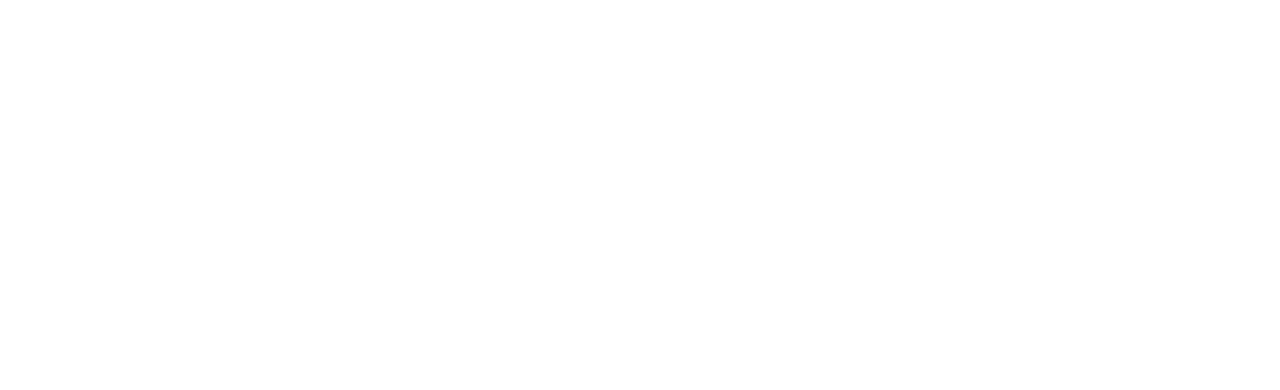
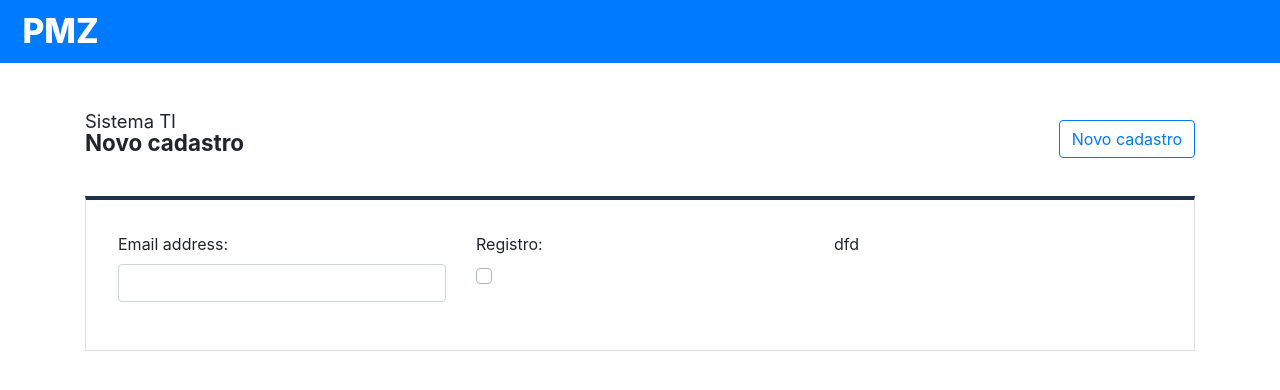
Before and after one commit to rayque/frontend-vue, a Vue app: page /cadastro in a window 1280 px wide. Shown: the top 390 px of the page. Built offline with nearby package versions, Linux system fonts and the light colour scheme.

Commit message:
add componentes

```diff
--- a/package.json
+++ b/package.json
@@ -8,6 +8,7 @@
     "lint": "vue-cli-service lint"
   },
   "dependencies": {
+    "axios": "^0.19.0",
     "bootstrap": "^4.3.1",
     "bootstrap-vue": "^2.0.0-rc.27",
     "core-js": "^2.6.5",
--- a/src/assets/custom.scss
+++ /dev/null
@@ -1,2 +0,0 @@
-@import 'node_modules/bootstrap/scss/bootstrap';
-@import 'node_modules/bootstrap-vue/src/index.scss';
--- /dev/null
+++ b/src/assets/styles.css
@@ -0,0 +1,6 @@
+.header-title{
+    font-size:1.15em;
+}
+.header-sub-title{
+    font-size:1.4em; font-weight: 700; line-height:0.7em
+}
--- /dev/null
+++ b/src/components/Card.vue
@@ -0,0 +1,10 @@
+<template>
+    <b-card style="border-top: 0.3em solid #1D334B; border-radius:0; ">
+        <slot/>
+    </b-card>
+</template>
+<style>
+    .card-body{
+        padding: 0 !important;
+    }
+</style>
--- a/src/main.js
+++ b/src/main.js
@@ -3,11 +3,17 @@
 import router from './router'
 import store from './store'
 import BootstrapVue from 'bootstrap-vue'
+import axios from 'axios';
 
 import 'bootstrap/dist/css/bootstrap.css';
 import 'bootstrap-vue/dist/bootstrap-vue.css';
+import './assets/styles.css';
 
 Vue.config.productionTip = false
+Vue.prototype.$http = axios
+Vue.prototype.$urlApi = 'http://api_pmz.local:8080/api/'
+
+
 Vue.use(BootstrapVue);
 
 new Vue({
--- a/src/router.js
+++ b/src/router.js
@@ -1,6 +1,7 @@
 import Vue from 'vue'
 import Router from 'vue-router'
 import Home from './views/Home.vue'
+import Cadastro from './views/Cadastro.vue'
 
 Vue.use(Router)
 
@@ -14,12 +15,17 @@
       component: Home
     },
     {
-      path: '/about',
-      name: 'about',
-      // route level code-splitting
-      // this generates a separate chunk (about.[hash].js) for this route
-      // which is lazy-loaded when the route is visited.
-      component: () => import(/* webpackChunkName: "about" */ './views/About.vue')
-    }
+      path: '/cadastro',
+      name: 'cadastro',
+      component: Cadastro
+    },
+    // {
+    //   path: '/about',
+    //   name: 'about',
+    //   // route level code-splitting
+    //   // this generates a separate chunk (about.[hash].js) for this route
+    //   // which is lazy-loaded when the route is visited.
+    //   component: () => import(/* webpackChunkName: "about" */ './views/About.vue')
+    // }
   ]
 })
--- a/src/templates/SiteTemplate.vue
+++ b/src/templates/SiteTemplate.vue
@@ -1,32 +1,28 @@
 <template>
 <div>
-    <b-navbar toggleable="lg" type="dark" variant="primary">
-        <b-navbar-brand href="#">PMZ</b-navbar-brand>
+    <b-navbar toggleable="lg" type="dark" variant="primary" style="height: 3.93em">
+        <b-navbar-brand href="#" class="title-brand"  > PMZ </b-navbar-brand>
     </b-navbar>
 
     <b-container>
-        <div>
-            <div>Bem vindo(a) ao</div>
-            <div> <b> Sistema TI </b> </div>
+        <div class="header">
+            <slot name="header"></slot>
         </div>
 
-        <div class="pmz-card">
-            <slot></slot>
-        </div>
+        <slot name="content"></slot>
+
     </b-container>
-
 </div>
 </template>
-<script>
-export default {
-}
-</script>
-<style>
-    .pmz-card {
-        border-top: 0.4em solid #1D334B;
-        /* border-left: 1px solid #4A4A4A;
-        border-right: 1px solid #4A4A4A;
-        border-bottom: 1px solid #4A4A4A; */
-        min-height: 10em;
+<style >
+    .header{
+        margin: 1.3rem 0 2rem 0;
+        height: 5em;
+        padding: 1.5em 0 0 0;
+    }
+    .title-brand{
+        font-size: 2.1rem !important;
+        font-weight: 800;
+        margin-left: 0.4rem;
     }
 </style>
--- a/src/views/About.vue
+++ /dev/null
@@ -1,5 +0,0 @@
-<template>
-  <div class="about">
-    <h1>This is an about page</h1>
-  </div>
-</template>
--- /dev/null
+++ b/src/views/Cadastro.vue
@@ -0,0 +1,96 @@
+<template>
+  <site-template >
+
+    <template v-slot:header>
+
+        <div class="row">
+            <div class="col-sm-6">
+                <div class="header-title">Sistema TI</div>
+                <div class="header-sub-title">Novo cadastro</div>
+            </div>
+            <div class="col-sm-6" style="margin-top:0.8em;" >
+                <router-link to="/cadastro" class="btn btn-outline-primary float-right"> Novo cadastro </router-link>
+            </div>
+        </div>
+
+    </template>
+
+    <template v-slot:content>
+        <card>
+
+          <div class="row" style="padding: 2rem;">
+
+              <div class="col-md-4">
+
+                <div class="form-group">
+                  <label for="email">Email address:</label>
+                  <input type="email" class="form-control" id="email">
+                </div>
+
+              </div>
+              <div class="col-md-4">
+
+                  <label for="checkbox-1">Registro:</label>
+                <b-form-checkbox
+                  id="checkbox-1"
+                  v-model="status"
+                  name="checkbox-1"
+                  value="accepted"
+                  unchecked-value="not_accepted"
+                >
+                </b-form-checkbox>
+
+              </div>
+              <div class="col-md-4">
+
+                dfd
+              </div>
+
+          </div>
+        </card>
+    </template>
+
+  </site-template>
+</template>
+<script>
+
+import SiteTemplate from '@/templates/SiteTemplate'
+import Card from '@/components/Card'
+
+export default {
+  name: 'home',
+  components: {
+    SiteTemplate,
+    Card
+  },
+  data() {
+    return {
+        fields: [
+          {
+            key: 'cod_pessoa',
+            label: 'Código',
+          },
+          {
+            key: 'nome_usuario',
+            label: 'Nome',
+          },
+          {
+            key: 'status_usuario',
+            label: 'Registro',
+          },
+          {
+            key: 'acoes',
+            label: 'Ações',
+          },
+        ],
+        itens: [],
+      }
+  },
+  mounted: function() {
+  },
+  methods: {
+    getUsuarios() {
+    },
+  }
+}
+</script>
--- a/src/views/Home.vue
+++ b/src/views/Home.vue
@@ -1,54 +1,104 @@
 <template>
   <site-template >
 
-    <b-table :items="items" :fields="fields" hover responsive="sm">
+    <template v-slot:header>
 
-      <template slot="Registro" slot-scope="row" >
-        <b-badge pill v-if="row.item.isActive" variant="success">&nbsp;</b-badge>
-        <b-badge pill v-else variant="danger">&nbsp;</b-badge>
-        &nbsp;{{row.item.isActive}}
+        <div class="row">
+            <div class="col-sm-6">
+                <div class="header-title">Bem vindo(a) ao</div>
+                <div class="header-sub-title"> Sistema TI </div>
+            </div>
+            <div class="col-sm-6" style="margin-top:0.8em;" >
+                <router-link to="/cadastro" class="btn btn-outline-primary float-right"> Novo cadastro </router-link>
+            </div>
+        </div>
+
     </template>
 
-      <template slot="btn" slot-scope="row" >
+    <template v-slot:content>
+
+        <card>
+          <b-table :items="itens" :fields="fields" hover responsive="sm">
+
+            <template slot="status_usuario" slot-scope="row" >
+
+              <b-badge pill v-if="row.item.status_usuario == 'Ativo'" variant="success">&nbsp;</b-badge>
+              <b-badge pill v-else variant="danger">&nbsp;</b-badge>
+              &nbsp;{{row.item.status_usuario}}
+            </template>
+
+            <template slot="acoes" slot-scope="row" >
               <b-button @click="editar(row.item.id)" size="sm" variant="outline-primary" class="mr-4">Editar</b-button>
               <b-button @click="excluir(row.item.id)" size="sm" variant="outline-primary">Excluir</b-button>
             </template>
 
           </b-table>
+        </card>
+
+    </template>
 
   </site-template>
 </template>
 <script>
 
 import SiteTemplate from '@/templates/SiteTemplate'
+import Card from '@/components/Card'
 
 export default {
   name: 'home',
   components: {
-    SiteTemplate
+    SiteTemplate,
+    Card,
   },
   data() {
     return {
-        fields: ['codigo', 'nome', 'Registro', 'btn'],
-        items: [
-          { id: 1, isActive: true, codigo: 40, nome: 'Dickerson', last_name: 'Macdonald' },
-          { id: 2, isActive: false, codigo: 21, nome: 'Larsen', last_name: 'Shaw' },
-          { id: 3, isActive: false, codigo: 89, nome: 'Geneva', last_name: 'Wilson'},
-          { id: 4, isActive: true, codigo: 38, nome: 'Jami', last_name: 'Carney'},
-        ]
+        fields: [
+          {
+            key: 'cod_pessoa',
+            label: 'Código',
+          },
+          {
+            key: 'nome_usuario',
+            label: 'Nome',
+          },
+          {
+            key: 'status_usuario',
+            label: 'Registro',
+          },
+          {
+            key: 'acoes',
+            label: 'Ações',
+          },
+        ],
+        itens: [],
       }
-  }, methods: {
-      editar(id){
+  },
+  mounted: function() {
+    this.getUsuarios();
+  },
+  methods: {
+    getUsuarios() {
+      this.$http.get(this.$urlApi+'usuario/listar')
+      .then(response => {
+        let status = response.data.success || null;
+        if(status) {
+          this.itens = response.data.data;
+        }
+      })
+      .catch(e => {
+      })
+    },
+    editar(id) {
       console.log("editar");
       console.log(id);
     },
-      excluir(id){
+    excluir(id) {
       console.log("excluir");
       console.log(id);
     },
-      showButtons(){
+    showButtons() {
       console.log("foo");
-      },
-  },
+    }
+  }
 }
 </script>
```
Also changed, not shown: src/components/HelloWorld.vue (deleted, +0 -58 lines), 1 other file (tests, documents, lock files or other folders). Lines whose indentation alone changed are shown as unchanged.
